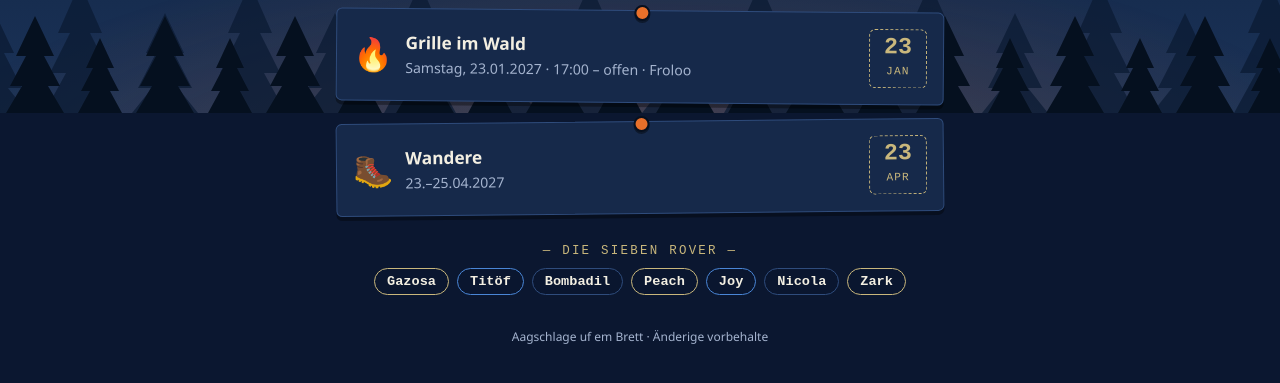
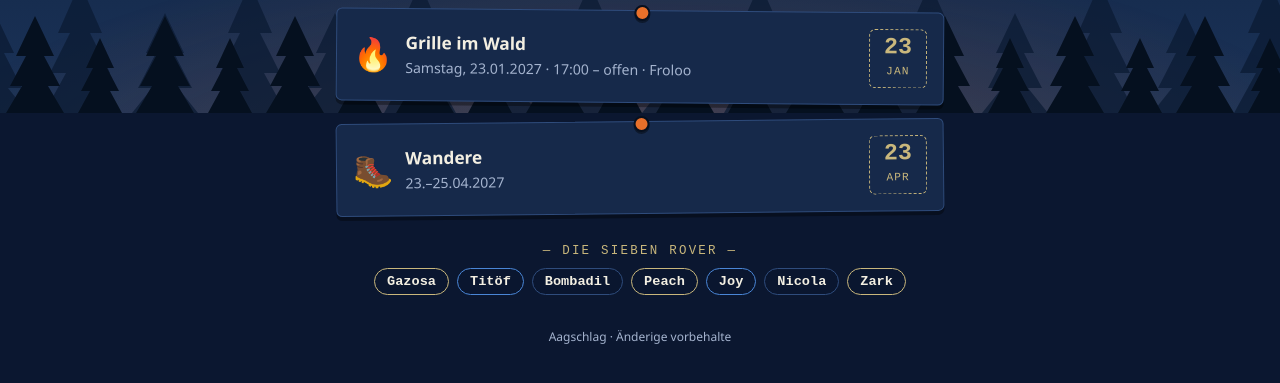
Before and after one commit to luckySkywalk/therealrovers.github.io, a plain HTML site: page index.html in a window 1280 px wide. Shown: the part 687-1070 px from the top of the page. Drawn offline with Linux system fonts and the light colour scheme.

Commit message:
Update index.html

```diff
--- a/index.html
+++ b/index.html
@@ -172,7 +172,7 @@ dialog button{margin-top:18px;width:100%;padding:12px;font:700 1rem inherit;curs
     </div>
   </main>
 
-  <footer>Aagschlage uf em Brett · Änderige vorbehalte</footer>
+  <footer>Aagschlag · Änderige vorbehalte</footer>
 </div>
 
 <dialog id="detail" aria-labelledby="dTitel">
```
